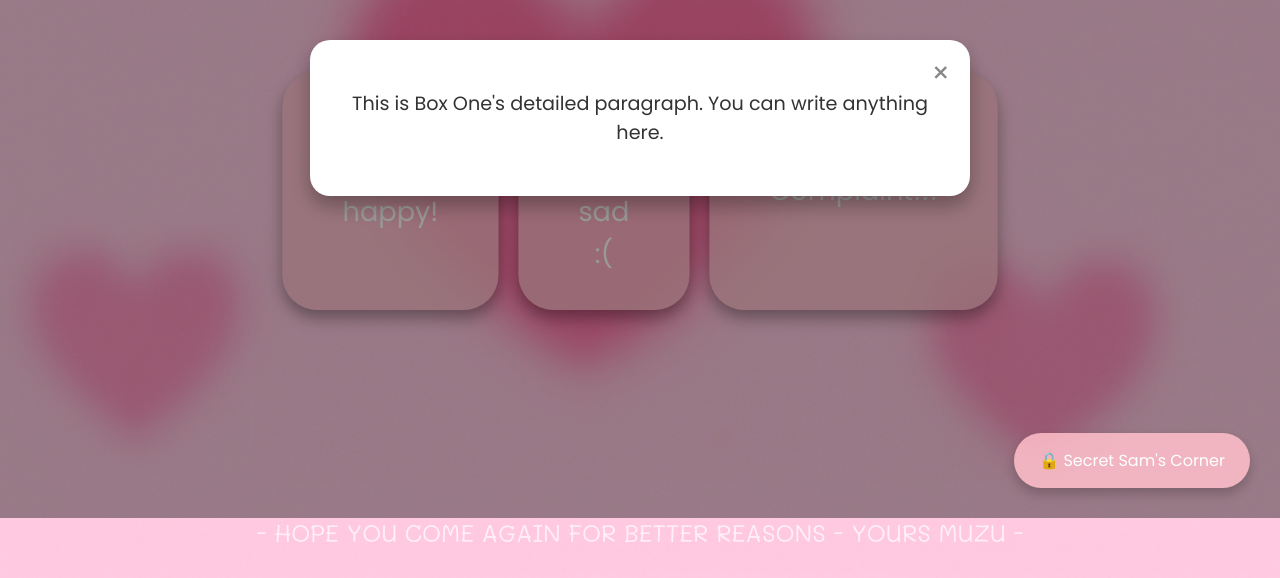
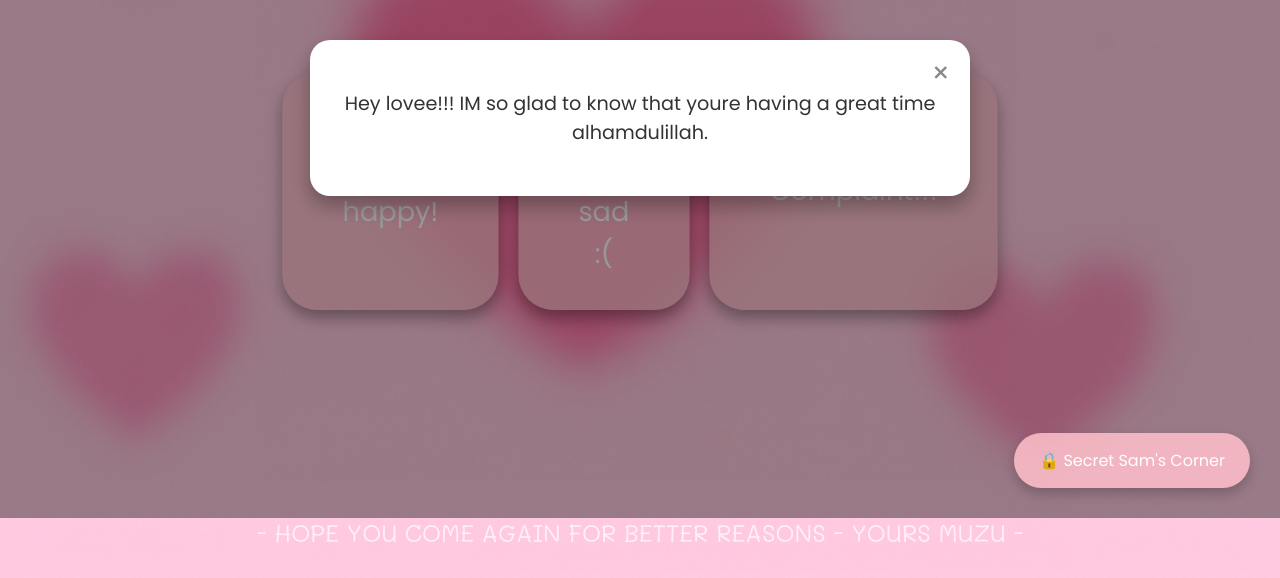
Before and after one commit to muazxyz/TheHiddenHug, a plain HTML site: page index.html in a window 1280 px wide. Both pictures are taken after a click on the button "I am happy!". Shown: the part 282-860 px from the top of the page. Drawn offline with Linux system fonts and the light colour scheme.

Commit message:
Update index.html

```diff
--- a/index.html
+++ b/index.html
@@ -282,7 +282,7 @@
       const text = document.getElementById('popup-text');
 
       if (boxNumber === 1) {
-        text.textContent = "This is Box One's detailed paragraph. You can write anything here.";
+        text.textContent = "Hey lovee!!! IM so glad to know that youre having a great time alhamdulillah.";
       } else if (boxNumber === 2) {
         text.textContent = "This is Box Two's paragraph. Maybe a story or explanation goes here.";
       } else if (boxNumber === 3) {
```
